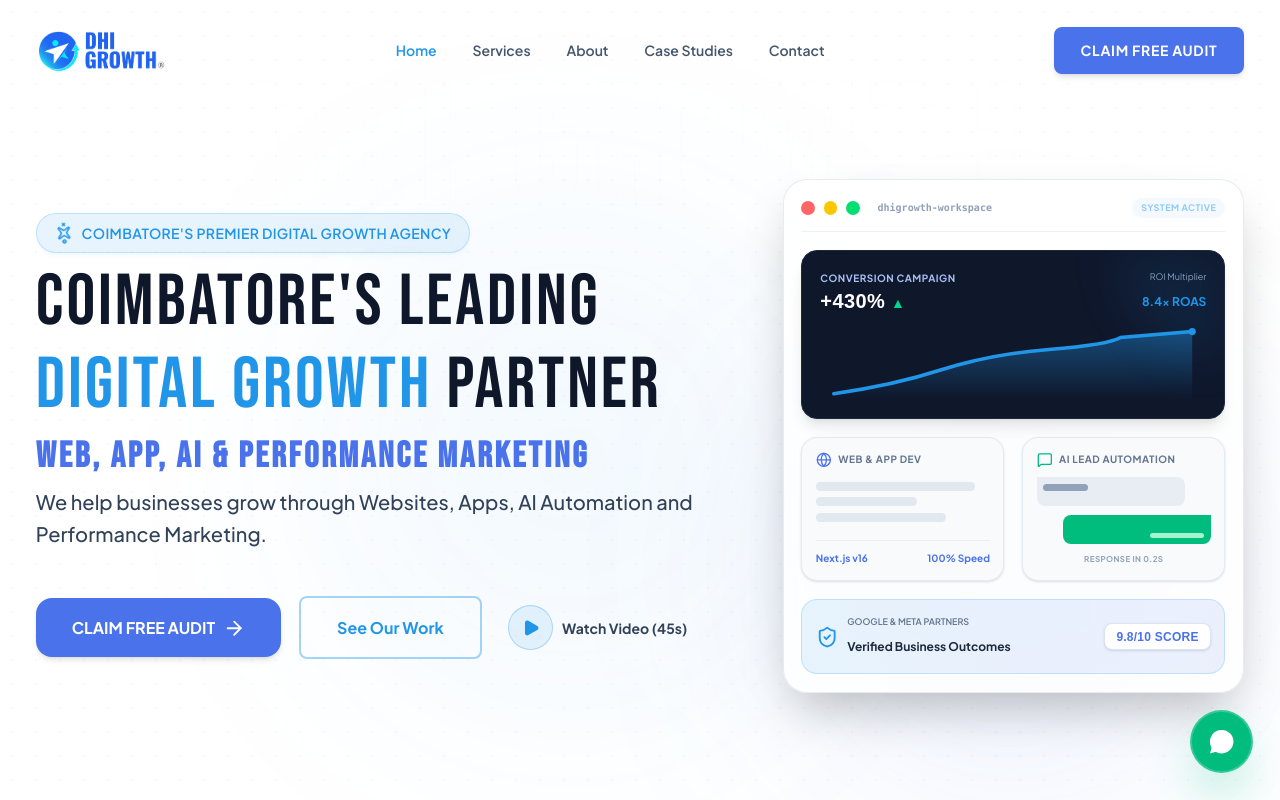
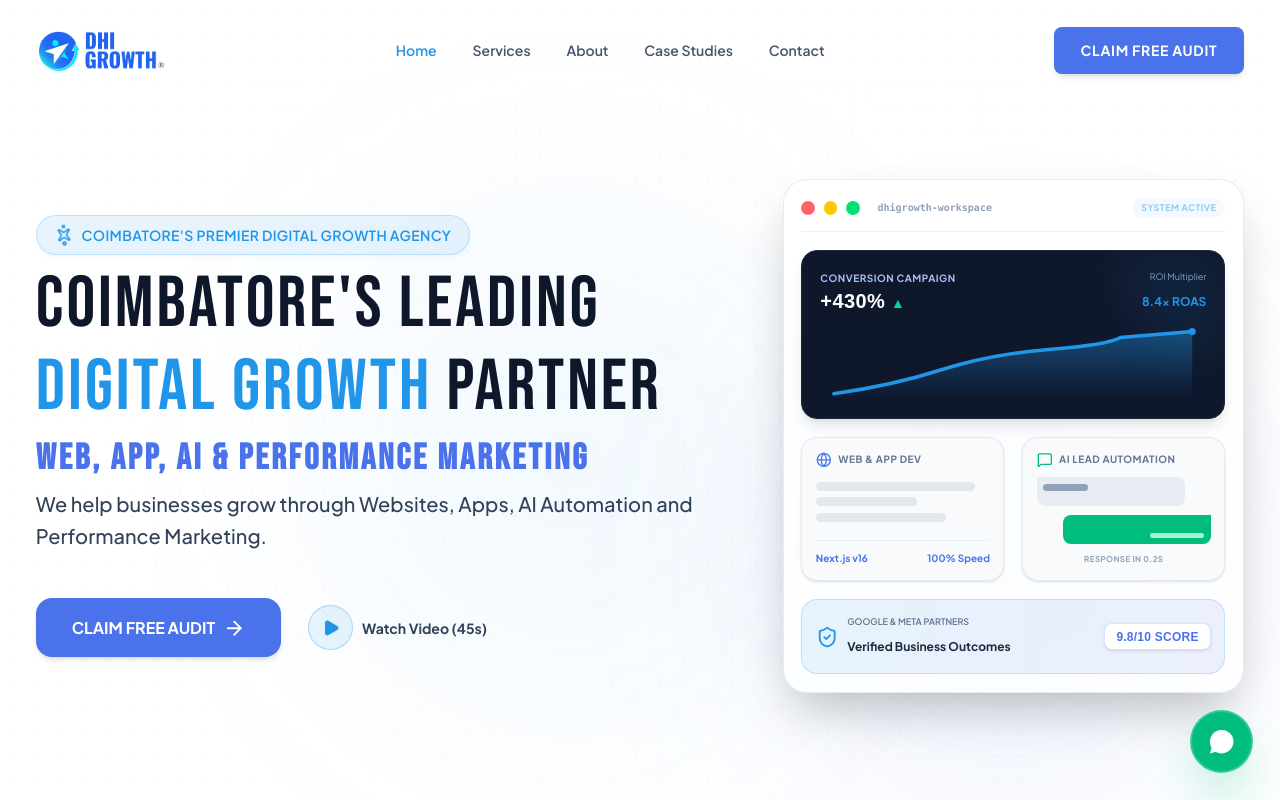
Before and after one commit to srijithit/dhi, a Next.js app in the folder next-frontend/: page / in a window 1280 px wide. Shown: the top 800 px of the page. Built offline with nearby package versions, Linux system fonts and the light colour scheme; a web font is replaced by a local one.

Commit message:
feat: remove See Our Work button from hero section

```diff
--- a/next-frontend/src/components/Hero.tsx
+++ b/next-frontend/src/components/Hero.tsx
@@ -97,14 +97,6 @@ export default function Hero({ onOpenAudit, onExploreServices }: HeroProps) {
                 <ArrowRight className="w-5 h-5 group-hover:translate-x-1 transition-transform" />
               </motion.button>
 
-              <motion.button
-                onClick={onExploreServices}
-                whileHover={{ scale: 1.02 }}
-                whileTap={{ scale: 0.98 }}
-                className="btn-secondary !py-3.5 !px-8 !border-brand-bright/40 hover:!border-brand-bright !text-brand-bright hover:!bg-brand-bright/10 cursor-pointer w-full sm:w-auto"
-              >
-                <span>See Our Work</span>
-              </motion.button>
 
               <motion.button
                 onClick={() => setShowVideoModal(true)}
```
